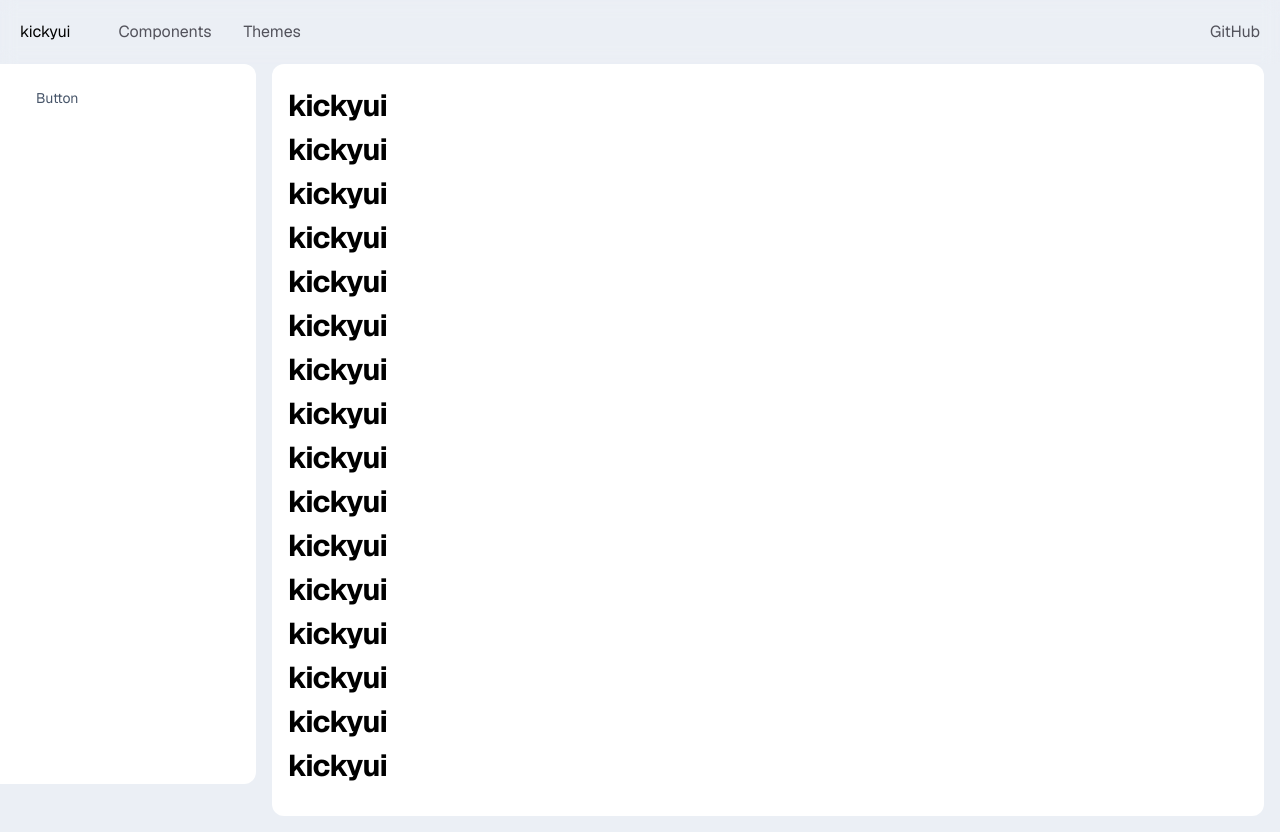
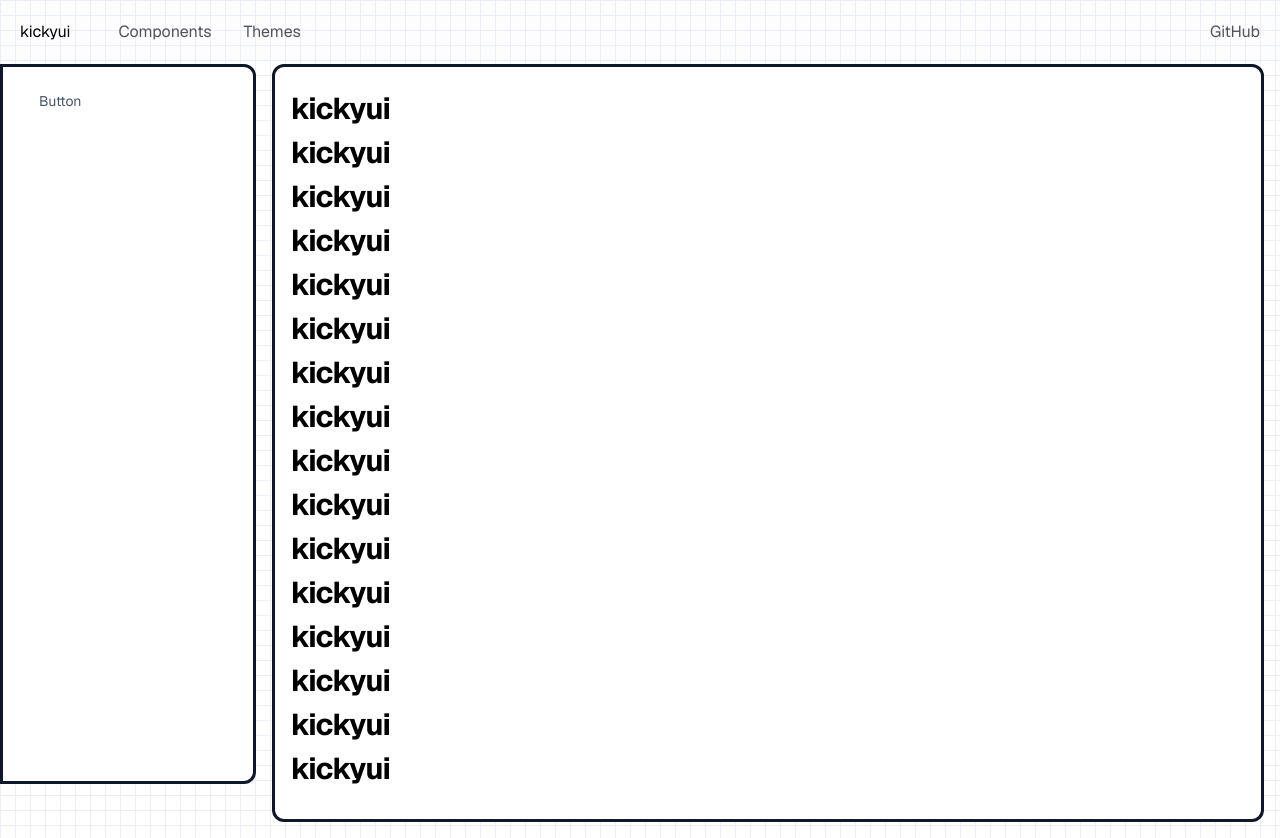
Before and after one commit to kicky1/kickyui, a Next.js app: page / in a window 1280 px wide. Built offline with nearby package versions, Linux system fonts and the light colour scheme.

Commit message:
feat: update page style

```diff
--- a/src/app/components/[id]/page.tsx
+++ b/src/app/components/[id]/page.tsx
@@ -20,7 +20,7 @@ export default function ComponentPage({ params }: { params: { id: string } }) {
     componentsMap[id as string];
 
   return (
-    <div className="mx-auto flex w-full max-w-6xl flex-col items-start justify-start text-left">
+    <div className="mx-auto flex w-full max-w-6xl flex-col items-start justify-start text-left ">
       <h2 className="text-3xl font-semibold tracking-tight">{data.title}</h2>
       <h3 className="text-2xl font-normal tracking-tight text-slate-400">
         {data.description}
@@ -45,7 +45,7 @@ export default function ComponentPage({ params }: { params: { id: string } }) {
             <div className="basis-2/5">
               <TabsContent
                 value="preview"
-                className="h-[250px] w-full content-center rounded-lg rounded-tr-lg"
+                className="h-[250px] w-full content-center rounded-lg rounded-tr-lg bg-gradient bg-repeat"
               >
                 <div className="flex flex-col justify-center">
                   {settingsEngine}
@@ -53,7 +53,7 @@ export default function ComponentPage({ params }: { params: { id: string } }) {
               </TabsContent>
             </div>
           </div>
-          <TabsContent value="code" className="rounded-lg">
+          <TabsContent value="code" className="rounded-lg " >
             <div className="relative mx-auto max-w-6xl">
               <Code code={data.code} lang="typescript" />
               <ClipboardButton code={data.code} />
--- a/src/app/layout.tsx
+++ b/src/app/layout.tsx
@@ -26,7 +26,7 @@ export default function RootLayout({
           enableSystem
           disableTransitionOnChange
         >
-          <div className="min-h-screen bg-background">
+          <div className="min-h-screen">
             <Navbar
               logo="kickyui"
               navLinks={[
--- a/src/components/Layout/layout.tsx
+++ b/src/components/Layout/layout.tsx
@@ -1,11 +1,11 @@
 export default function Layout({ sidebar, children }: any) {
   return (
-    <div className="container mx-auto flex bg-background pt-16">
+    <div className="container mx-auto flex bg-gradient bg-repeat pt-16">
       <aside className="sticky top-16 h-[calc(100vh-5rem)] self-start overflow-y-auto">
         {sidebar}
       </aside>
       <main className="flex-1">
-        <div className="mx-4 mb-4 flex flex-col space-y-2 rounded-xl bg-white p-8 px-4 pt-6">
+        <div className="mx-4 mb-4 flex flex-col space-y-2 rounded-xl bg-white p-8 px-4 pt-6 border-[3px] border-primary">
           {children}
         </div>
       </main>
--- a/src/components/Navbar/navbar.tsx
+++ b/src/components/Navbar/navbar.tsx
@@ -26,7 +26,7 @@ export const Navbar = ({ logo, navLinks, socialLinks }: Props) => {
   return (
     <header ref={ref}>
       <div
-        className={`fixed inset-x-0 top-0 z-50 h-16 backdrop-blur duration-200 ${
+        className={`fixed inset-x-0 top-0 z-50 h-16 backdrop-blur duration-200 bg-gradient bg-repeat ${
           isIntersecting
             ? "border-transparent bg-zinc-900/0"
             : "bg-zinc-900/500 border-zinc-800"
--- a/src/components/Sidebar/sidebar.tsx
+++ b/src/components/Sidebar/sidebar.tsx
@@ -8,7 +8,7 @@ type Props = {
 
 export default function Sidebar({ items }: Props) {
   return (
-    <div className="relative flex h-full w-64 flex-col justify-between rounded-r-xl bg-white px-4 ">
+    <div className="relative flex h-full w-64 flex-col justify-between rounded-r-xl bg-white px-4 border-[3px] border-primary">
       <ul className="sidebar my-4 h-full space-y-2 overflow-y-auto pr-4">
         {items.map((item: TSidebarItem) => (
           <SidebarItem href={item.href} title={item.title} key={item.title} />
--- a/src/components/ui/Tabs/tabs.tsx
+++ b/src/components/ui/Tabs/tabs.tsx
@@ -29,7 +29,7 @@ const TabsTrigger = React.forwardRef<
     <TabsPrimitive.Trigger
       ref={ref}
       className={cn(
-        "data-[state=active]:border-b-1 my-1 mr-1.5 inline-flex items-center justify-center whitespace-nowrap rounded-xl border-2 bg-[#ffffff] px-3 py-1.5 text-sm font-medium ring-offset-background transition-all data-[state=active]:rounded-b-none focus-visible:outline-none focus-visible:ring-2 focus-visible:ring-ring focus-visible:ring-offset-2 disabled:pointer-events-none  disabled:opacity-50",
+        "border-primary data-[state=active]:border-b-1 my-1 mr-1.5 inline-flex items-center justify-center whitespace-nowrap rounded-xl border-2 bg-[#ffffff] px-3 py-1.5 text-sm font-medium ring-offset-background transition-all data-[state=active]:rounded-b-none focus-visible:outline-none focus-visible:ring-2 focus-visible:ring-ring focus-visible:ring-offset-2 disabled:pointer-events-none  disabled:opacity-50",
         className,
       )}
       {...props}
@@ -45,7 +45,7 @@ const TabsContent = React.forwardRef<
   <TabsPrimitive.Content
     ref={ref}
     className={cn(
-      "border-2 bg-[#ffffff]  p-4 ring-offset-background focus-visible:outline-none focus-visible:ring-2   focus-visible:ring-ring focus-visible:ring-offset-2",
+      "border-2 border-primary bg-[#ffffff]  p-4 ring-offset-background focus-visible:outline-none focus-visible:ring-2   focus-visible:ring-ring focus-visible:ring-offset-2",
       className,
     )}
     {...props}
--- a/src/styles/globals.css
+++ b/src/styles/globals.css
@@ -75,11 +75,11 @@
 
   .bg-gradient {
     background-image: linear-gradient(to right, #EBEFF5 1px, transparent 1px), linear-gradient(to bottom, #EBEFF5 1px, transparent 1px);
-    background-size: 20px 20px;
+    background-size: 15px 15px;
   }
 
   .bg-repeat {
-    background-position: 0 0;
+    background-position: 10 ;
     background-repeat: repeat;
   }
 }
```
